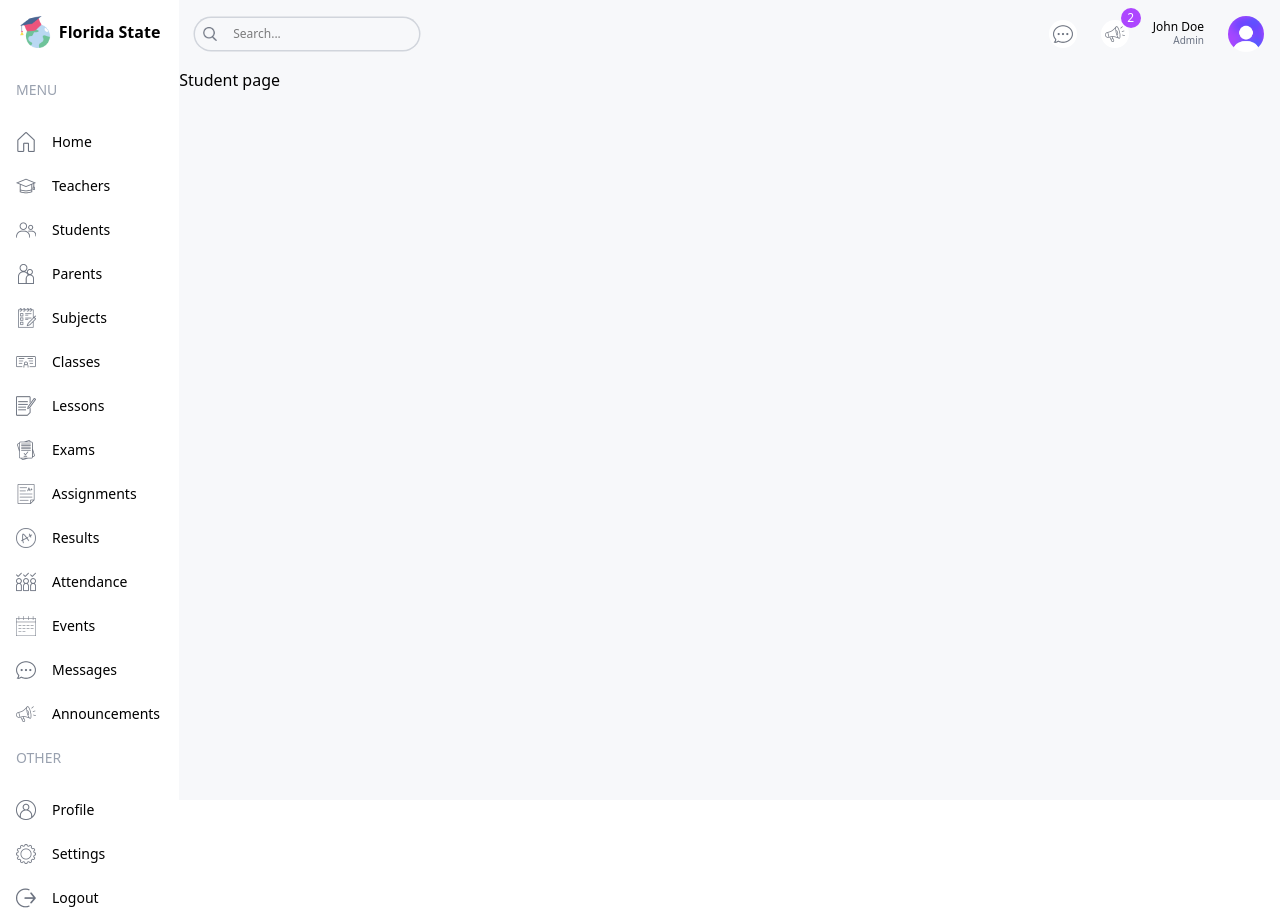
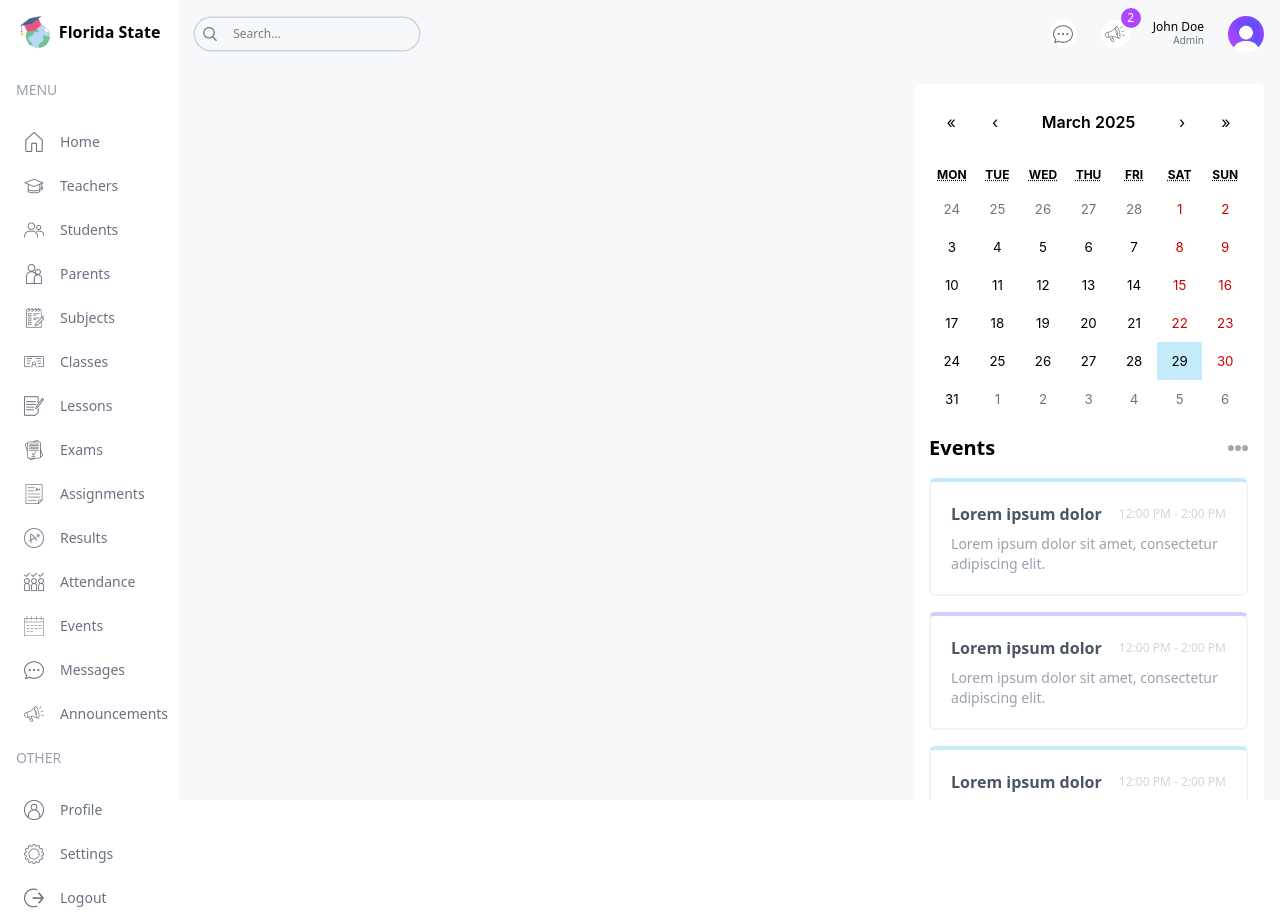
Before and after one commit to Stormman77/school_dashboard, a Next.js app: page /dashboard/student in a window 1280 px wide. Built offline with nearby package versions, Linux system fonts and the light colour scheme.

Commit message:
Student page right side set up

```diff
--- a/src/app/dashboard/student/page.tsx
+++ b/src/app/dashboard/student/page.tsx
@@ -1,7 +1,18 @@
+import Announcements from "@/components/Announcements";
+import EventCalendar from "@/components/EventCalendar";
+
 const StudentPage = () => {
-    return (
-        <div className=''>Student page</div>
-    )
-}
+  return (
+    <div className="p-4 flex gap-4 flex-col xl:flex-row">
+      {/* LEFT */}
+      <div className="w-full xl:w-2/3"></div>
+      {/* RIGHT */}
+      <div className="w-full xl:w-1/3 flex flex-col gap-8">
+        <EventCalendar />
+        <Announcements />
+      </div>
+    </div>
+  );
+};
 
-export default StudentPage
+export default StudentPage;
--- a/src/components/Menu.tsx
+++ b/src/components/Menu.tsx
@@ -1,5 +1,6 @@
 import Link from "next/link";
 import Image from "next/image";
+import { role } from "@/lib/data";
 
 const menuItems = [
   {
@@ -120,20 +121,31 @@ const Menu = () => {
   return (
     <div className="mt-4 text-sm">
       {/* for each i in the menuItems, we create a div title (Menu and Other), both contain a list of items.*/}
-            {menuItems.map(i=>(
+      {menuItems.map((i) => (
         <div className="flex flex-col gap-2" key={i.title}>
-                    <span className="hidden lg:block text-gray-400 font-light my-4">{i.title}</span>
+          <span className="hidden lg:block text-gray-400 font-light my-4">
+            {i.title}
+          </span>
           {/* for each item in the items, we create a link with an icon and a label */}
-                    {i.items.map(item=>(
-                        <Link href={item.href} key={item.label} className="flex items-center justify-center lg:justify-start gap-4 text-grey-500 py-2">
-                        <Image src={item.icon} alt="" width={20} height={20}/>
+          {i.items.map((item) => {
+            {/* role comes from @lib/data.ts */}
+            if(item.visible.includes(role)){
+              return (
+                <Link
+                  href={item.href}
+                  key={item.label}
+                  className="flex items-center justify-center lg:justify-start gap-4 text-gray-500 py-2 md:px-2 rounded-md hover:bg-lamaSkyLight"
+                >
+                  <Image src={item.icon} alt="" width={20} height={20} />
                   <span className="hidden lg:block">{item.label}</span>
                 </Link>
-                    ))}
+              );
+            }
+          })}
         </div>
       ))}
     </div>
-    )
-}
+  );
+};
 
 export default Menu;
```
Lines whose indentation alone changed are shown as unchanged.
